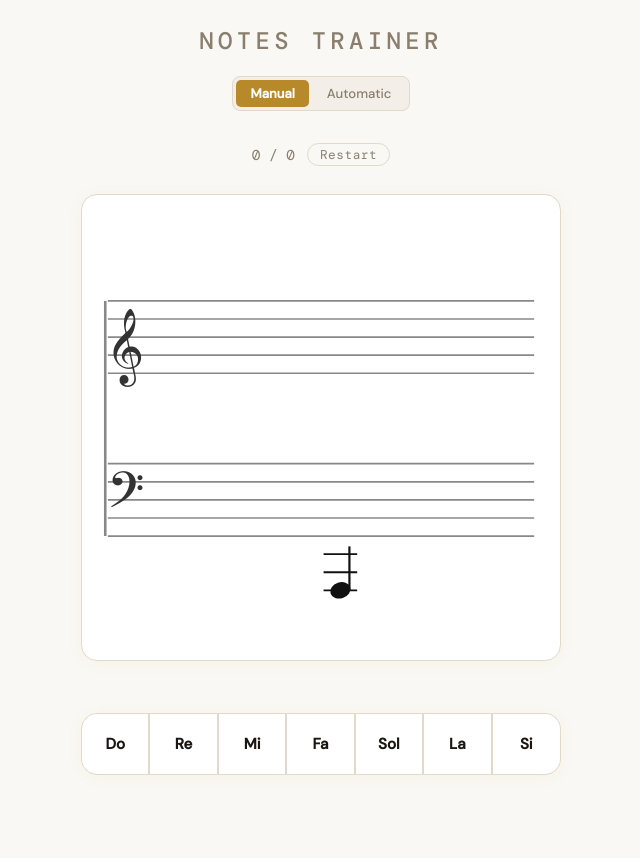
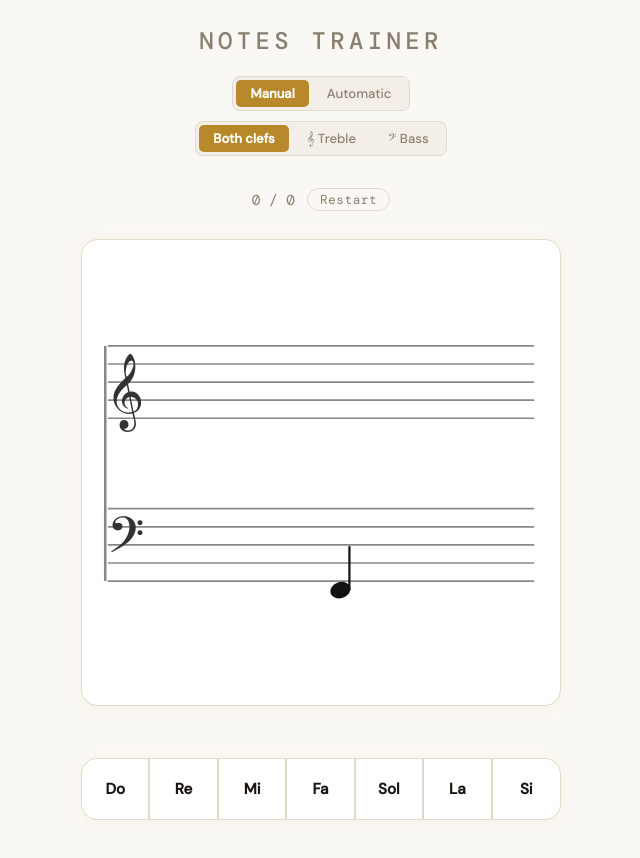
Before and after one commit to franCbisc/notes-trainer, a React (Vite) app: page / in a window 1280 px wide. Shown: the whole page, without its empty margins (319-959 px from the left). Before the commit the page ends 815 px from the top, so only its background shows below. Built offline with nearby package versions, Linux system fonts and the light colour scheme; a web font is replaced by a local one.

Commit message:
added switch to work only with treble clef, bass clef or both

```diff
--- a/src/features/noteReader/NoteReaderPage.tsx
+++ b/src/features/noteReader/NoteReaderPage.tsx
@@ -2,14 +2,16 @@
  * NoteReaderPage - Main page component for the Note Reader quiz
  */
 
-import React, { FC, useEffect } from "react";
-import { GrandStaff, AnswersButtons, ModeToggle } from "./components";
+import React, { FC, useEffect, useState } from "react";
+import { GrandStaff, AnswersButtons, ModeToggle, ClefToggle } from "./components";
 import { useNoteGeneration, useQuizState, usePitchDetection } from "./hooks";
 import { NOTE_NAMES } from "./constants";
+import { ClefFilter } from "./types";
 import "../../style.css";
 
 export const NoteReaderPage: FC = () => {
-    const { generateRandomNote } = useNoteGeneration();
+    const [clefFilter, setClefFilter] = useState<ClefFilter>("both");
+    const { generateRandomNote } = useNoteGeneration(clefFilter);
     const { current, answered, selected, score, advance, handleAnswer, resetQuiz, percentage, mode, setMode } =
         useQuizState(generateRandomNote);
     const { detectedNote, detectedFrequency, clarity, isListening, permission, startListening, stopListening } =
@@ -21,6 +23,11 @@ export const NoteReaderPage: FC = () => {
             advance(generateRandomNote());
         }
     }, [current, advance, generateRandomNote]);
+
+    // When the clef filter changes, immediately pick a fresh note from the new pool
+    useEffect(() => {
+        advance(generateRandomNote());
+    }, [clefFilter]); // eslint-disable-line react-hooks/exhaustive-deps
 
     // Handle mode changes
     useEffect(() => {
@@ -67,6 +74,9 @@ export const NoteReaderPage: FC = () => {
             <header className="header">
                 <h1 className="title">Notes trainer</h1>
                 <ModeToggle mode={mode} onChange={setMode} />
+                <div className="clefFilterRow">
+                    <ClefToggle clefFilter={clefFilter} onChange={setClefFilter} />
+                </div>
             </header>
 
             <div className="scoreRow">
--- /dev/null
+++ b/src/features/noteReader/components/ClefToggle.tsx
@@ -0,0 +1,31 @@
+import React, { FC } from "react";
+import { ClefFilter } from "../types";
+
+interface ClefToggleProps {
+    clefFilter: ClefFilter;
+    onChange: (filter: ClefFilter) => void;
+}
+
+const OPTIONS: { value: ClefFilter; label: string }[] = [
+    { value: "both",   label: "Both clefs" },
+    { value: "treble", label: "𝄞 Treble" },
+    { value: "bass",   label: "𝄢 Bass" },
+];
+
+export const ClefToggle: FC<ClefToggleProps> = ({ clefFilter, onChange }) => {
+    return (
+        <div className="clefToggleButtons">
+            {OPTIONS.map(({ value, label }) => (
+                <button
+                    key={value}
+                    className={`clefBtn ${clefFilter === value ? "clefBtnActive" : ""}`}
+                    onClick={() => onChange(value)}
+                >
+                    {label}
+                </button>
+            ))}
+        </div>
+    );
+};
+
+ClefToggle.displayName = "ClefToggle";
--- a/src/features/noteReader/components/index.ts
+++ b/src/features/noteReader/components/index.ts
@@ -5,3 +5,4 @@ export { TrebleClef } from "./TrebleClef";
 export { BassClef } from "./BassClef";
 export { AnswersButtons } from "./AnswersButtons";
 export { ModeToggle } from "./ModeToggle";
+export { ClefToggle } from "./ClefToggle";
--- a/src/features/noteReader/constants.ts
+++ b/src/features/noteReader/constants.ts
@@ -52,8 +52,6 @@ export const TREBLE_NOTES = [
 
 // ─── Bass Clef Notes ──────────────────────────────────────────────────────────
 export const BASS_NOTES = [
-    { step: -10, name: "La" },  // third ledger below
-    { step: -9, name: "Si" },
     { step: -8, name: "Do" },  // second ledger below
     { step: -7, name: "Re" },
     { step: -6, name: "Mi" },  // first ledger below
@@ -73,8 +71,6 @@ export const BASS_NOTES = [
     { step: 6, name: "Do" },    // first ledger above
     { step: 7, name: "Re" },
     { step: 8, name: "Mi" },    // second ledger above
-    { step: 9, name: "Fa" },
-    { step: 10, name: "Sol" },  // third ledger above
 ] as const;
 
 export const COLORS = {
--- a/src/features/noteReader/hooks/useNoteGeneration.ts
+++ b/src/features/noteReader/hooks/useNoteGeneration.ts
@@ -4,7 +4,7 @@
  */
 
 import { useCallback } from "react";
-import { Note } from "../types";
+import { Note, ClefFilter } from "../types";
 import { TREBLE_NOTES, BASS_NOTES } from "../constants";
 
 function pickRandom<T>(arr: readonly T[]): T {
@@ -15,19 +15,23 @@ function isSamePosition(currentGenerated: Note, previous: Note): boolean {
     return currentGenerated.step === previous.step && currentGenerated.clef === previous.clef;
 }
 
-export function useNoteGeneration() {
+export function useNoteGeneration(clefFilter: ClefFilter = "both") {
     const generateRandomNote = useCallback((previousNote?: Note): Note => {
         let note: Note;
         do {
-            let binaryRandom = Math.floor(Math.random() * 2); // 0/1
-            const clef = binaryRandom < 1 ? "treble" : "bass";
+            let clef: "treble" | "bass";
+            if (clefFilter === "treble" || clefFilter === "bass") {
+                clef = clefFilter;
+            } else {
+                clef = Math.random() < 0.5 ? "treble" : "bass";
+            }
             const notesPool = clef === "treble" ? TREBLE_NOTES : BASS_NOTES;
             const picked = pickRandom([...notesPool]);
             note = { ...picked, clef };
         } while (previousNote && isSamePosition(note, previousNote));
 
         return note;
-    }, []);
+    }, [clefFilter]);
 
     return { generateRandomNote };
 }
--- a/src/features/noteReader/types.ts
+++ b/src/features/noteReader/types.ts
@@ -36,6 +36,8 @@ export interface GrandStaffProps {
 
 export type AnswerStatus = "correct" | "wrong" | null;
 
+export type ClefFilter = "both" | "treble" | "bass";
+
 export interface AnswersButtonsProps {
     noteNames: readonly string[];
     current: Note;
--- a/src/style.css
+++ b/src/style.css
@@ -295,6 +295,51 @@ body {
   letter-spacing: 0.04em;
 }
 
+/* ─── Clef filter toggle ──────────────────────────────────────────────────── */
+.clefFilterRow {
+  display: flex;
+  justify-content: center;
+  margin-top: 10px;
+}
+
+.clefToggleButtons {
+  display: flex;
+  gap: 4px;
+  border-radius: 8px;
+  background: var(--surface-alt);
+  border: 1px solid var(--border);
+  padding: 3px;
+}
+
+.clefBtn {
+  padding: 5px 14px;
+  border-radius: 5px;
+  border: none;
+  background: transparent;
+  color: var(--text-muted);
+  font-size: 0.82rem;
+  font-family: 'DM Sans', sans-serif;
+  font-weight: 500;
+  cursor: pointer;
+  transition: background 0.15s, color 0.15s;
+  -webkit-tap-highlight-color: transparent;
+}
+
+.clefBtn:hover {
+  color: var(--text);
+}
+
+.clefBtnActive {
+  background: var(--accent);
+  color: var(--surface);
+  font-weight: 600;
+}
+
+.clefBtnActive:hover {
+  background: var(--accent);
+  color: var(--surface);
+}
+
 /* ─── Mic permission prompt ───────────────────────────────────────────────── */
 .micPrompt {
   display: flex;
```
Also changed, not shown: 2 other files (tests, documents, lock files or other folders).
